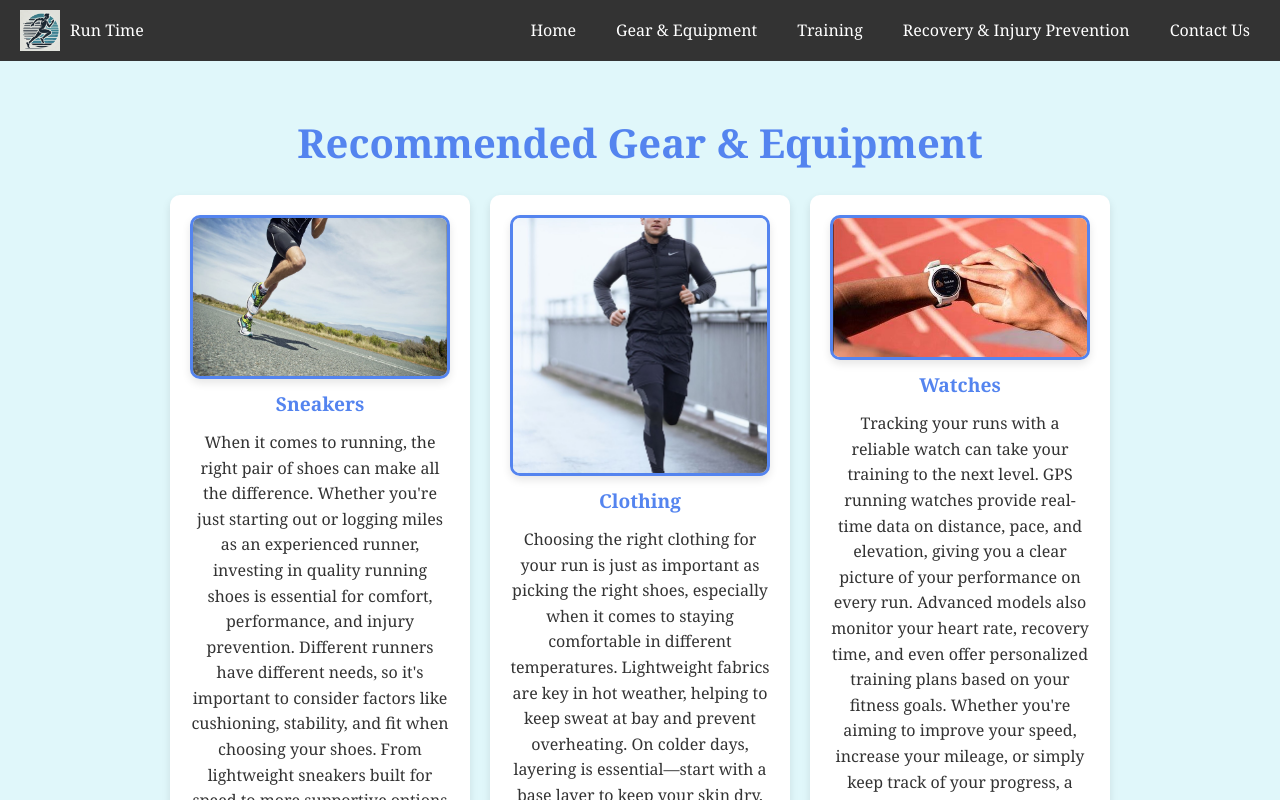
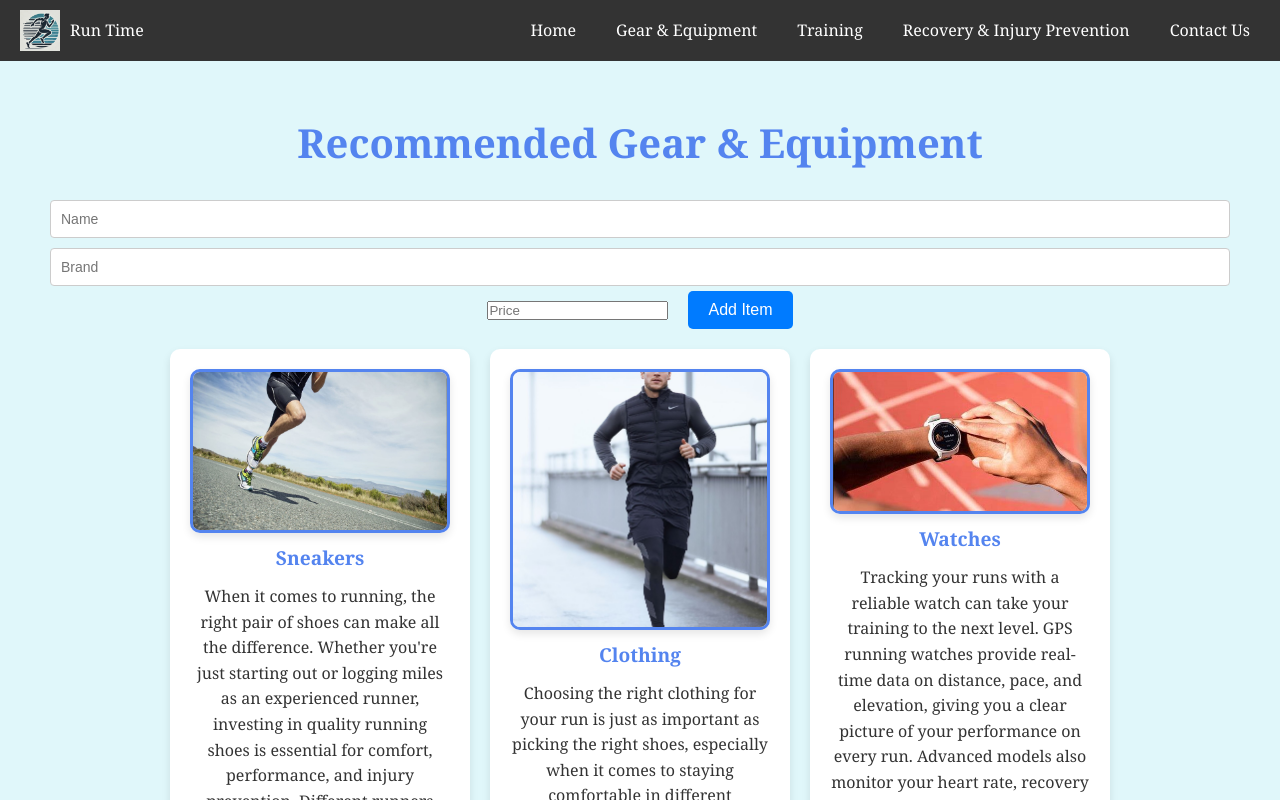
Before and after one commit to anniekoshy1/run-time, a React (Create React App) app in the folder run-time/: page /gear in a window 1280 px wide. Shown: the top 800 px of the page. Built offline with nearby package versions, Linux system fonts and the light colour scheme.

Commit message:
client side

```diff
--- /dev/null
+++ b/run-time/src/components/DataForm.js
@@ -0,0 +1,68 @@
+import React, { useState } from 'react';
+
+const DataForm = ({ addNewItem }) => {
+  const [name, setName] = useState('');
+  const [brand, setBrand] = useState('');
+  const [price, setPrice] = useState('');
+  const [error, setError] = useState(null);
+  const [success, setSuccess] = useState(false);
+
+  const handleSubmit = async (e) => {
+    e.preventDefault();
+    // Client-side validation
+    if (!name || !brand || !price) {
+      setError('All fields are required');
+      return;
+    }
+
+    try {
+      const response = await fetch('http://localhost:5000/items', {
+        method: 'POST',
+        headers: {
+          'Content-Type': 'application/json',
+        },
+        body: JSON.stringify({ name, brand, price }),
+      });
+      const data = await response.json();
+      if (data.success) {
+        setSuccess(true);
+        addNewItem(data.newItem); // Add new item to the state
+        setName('');
+        setBrand('');
+        setPrice('');
+      } else {
+        setError('Failed to add the item');
+      }
+    } catch (err) {
+      setError('An error occurred');
+    }
+  };
+
+  return (
+    <form onSubmit={handleSubmit} className="form-container">
+      <input
+        type="text"
+        value={name}
+        onChange={(e) => setName(e.target.value)}
+        placeholder="Name"
+      />
+      <input
+        type="text"
+        value={brand}
+        onChange={(e) => setBrand(e.target.value)}
+        placeholder="Brand"
+      />
+      <input
+        type="number"
+        value={price}
+        onChange={(e) => setPrice(e.target.value)}
+        placeholder="Price"
+      />
+      <button type="submit" className="add-item-button">Add Item</button>
+      {error && <p style={{ color: 'red' }}>{error}</p>}
+      {success && <p style={{ color: 'green' }}>Item added successfully!</p>}
+    </form>
+  );
+};
+
+export default DataForm;
--- a/run-time/src/components/GearPage.css
+++ b/run-time/src/components/GearPage.css
@@ -138,3 +138,13 @@
   .json-data-card img{
     max-width: 200px;
   }
+  ul {
+    list-style-type: none;
+    padding-left: 0;
+  }
+  .add-item-button {
+    margin-left: 20px;
+  }
+  form {
+    margin-bottom: 20px;
+  }
--- a/run-time/src/components/GearPage.js
+++ b/run-time/src/components/GearPage.js
@@ -16,11 +16,15 @@ import bottleImage from '../assets/images/bottle.jpg';
 import glassesImage from '../assets/images/glasses.jpg';
 import runningVestImage from '../assets/images/runningvest.jpg';
 import ballImage from '../assets/images/ball.jpg';
+import DataForm from './DataForm';
 
 const GearPage = () => {
   const [selectedItems, setSelectedItems] = useState([]);
   const [showModal, setShowModal] = useState(false);
-
+  const [items, setItems] = useState([]);
+  const addNewItem = (newItem) => {
+    setItems([...items, newItem]); // Function to add a new item to the state
+  };
   const handleClick = (category) => {
     // Load data based on category
     let data = [];
@@ -64,7 +68,7 @@ const GearPage = () => {
     <div className="gear-page">
       <section className="gear-section">
         <h2>Recommended Gear & Equipment</h2>
-
+        <DataForm addNewItem={addNewItem} />
         {/* Static Display of Gear Items */}
         <div className="gear-container">
           <div className="gear-item" onClick={() => handleClick("Sneakers")}>
```
